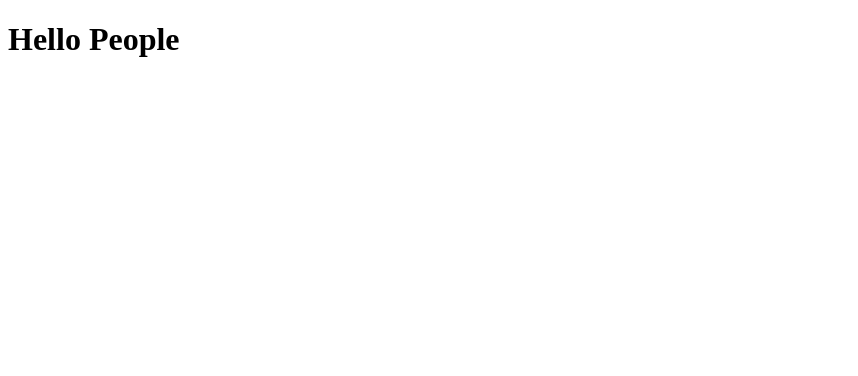
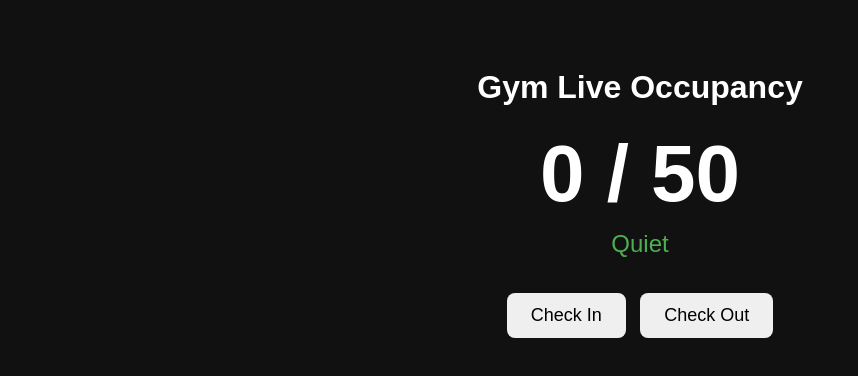
Before and after one commit to srinivas623/SmartGym, a plain HTML site: page index.html in a window 1280 px wide. Shown: the whole page, without its empty margins (0-858 px from the left). Drawn offline with Linux system fonts and the light colour scheme.

Commit message:
add live occupancy counter

```diff
--- a/index.html
+++ b/index.html
@@ -3,13 +3,74 @@
 
 <head>
     <meta charset="UTF-8">
-    <meta name="viewport" content="width=device-width, initial-scale=1.0">
-    <title>web</title>
+    <meta name="viewport" content="width=device-width, initial-scale=1">
+    <title>Gym Live Occupancy</title>
+    <style>
+        body {
+            font-family: Arial, sans-serif;
+            text-align: center;
+            padding: 40px;
+            background: #111;
+            color: #fff;
+        }
+
+        #count {
+            font-size: 80px;
+            font-weight: bold;
+        }
+
+        #status {
+            font-size: 24px;
+            margin: 10px 0 30px;
+        }
+
+        button {
+            font-size: 18px;
+            padding: 12px 24px;
+            margin: 5px;
+            border: none;
+            border-radius: 8px;
+            cursor: pointer;
+        }
+    </style>
 </head>
 
 <body>
-    <h1>Hello People</h1>
-    <script src="script.js"></script>
+    <h1>Gym Live Occupancy</h1>
+    <div id="count">0</div>
+    <div id="status">Quiet</div>
+    <button onclick="checkIn()">Check In</button>
+    <button onclick="checkOut()">Check Out</button>
+
+    <script>
+        const capacity = 50;
+        let current = 0;
+
+        function update() {
+            const percent = (current / capacity) * 100;
+            let label = "Quiet";
+            let color = "#4caf50";
+            if (percent >= 70) { label = "Full"; color = "#f44336"; }
+            else if (percent >= 50) { label = "Busy"; color = "#ff9800"; }
+            else if (percent >= 30) { label = "Moderate"; color = "#ffc107"; }
+
+            document.getElementById("count").textContent = current + " / " + capacity;
+            document.getElementById("status").textContent = label;
+            document.getElementById("status").style.color = color;
+        }
+
+        function checkIn() {
+            if (current < capacity) current++;
+            update();
+        }
+
+        function checkOut() {
+            if (current > 0) current--;
+            update();
+        }
+
+        update();
+    </script>
 </body>
 
 </html>
```
